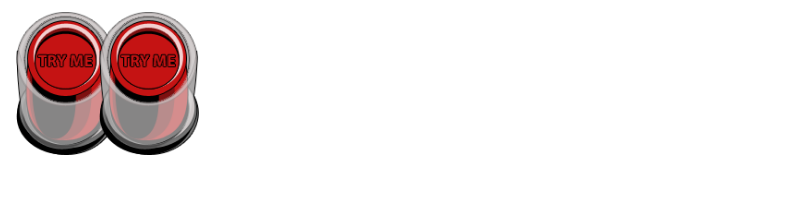
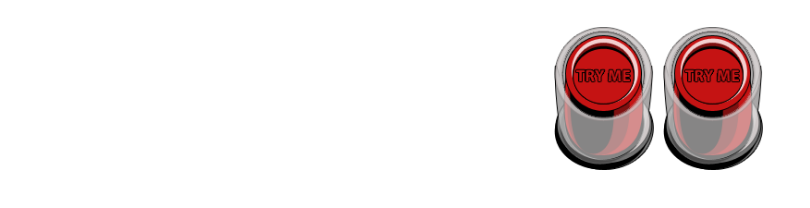
Before and after one commit to MikeTheFyke/SoundBoard, a plain HTML site: page index.html in a window 1280 px wide. Shown: the whole page, without its empty margins (0-810 px from the left). Drawn offline with Linux system fonts and the light colour scheme.

Commit message:
Added flex

```diff
--- a/index.css
+++ b/index.css
@@ -1,5 +1,8 @@
-.buttonNav{
-
+#buttonNav{
+    display: flex;
+    flex-wrap: nowrap;
+    flex-direction: row;
+    justify-content: center;
 }
 
 #submitButt{
@@ -9,4 +12,5 @@
     border-radius:50px;
     border-color:transparent;
     outline:none;
+    margin: 15px;
 }
```
